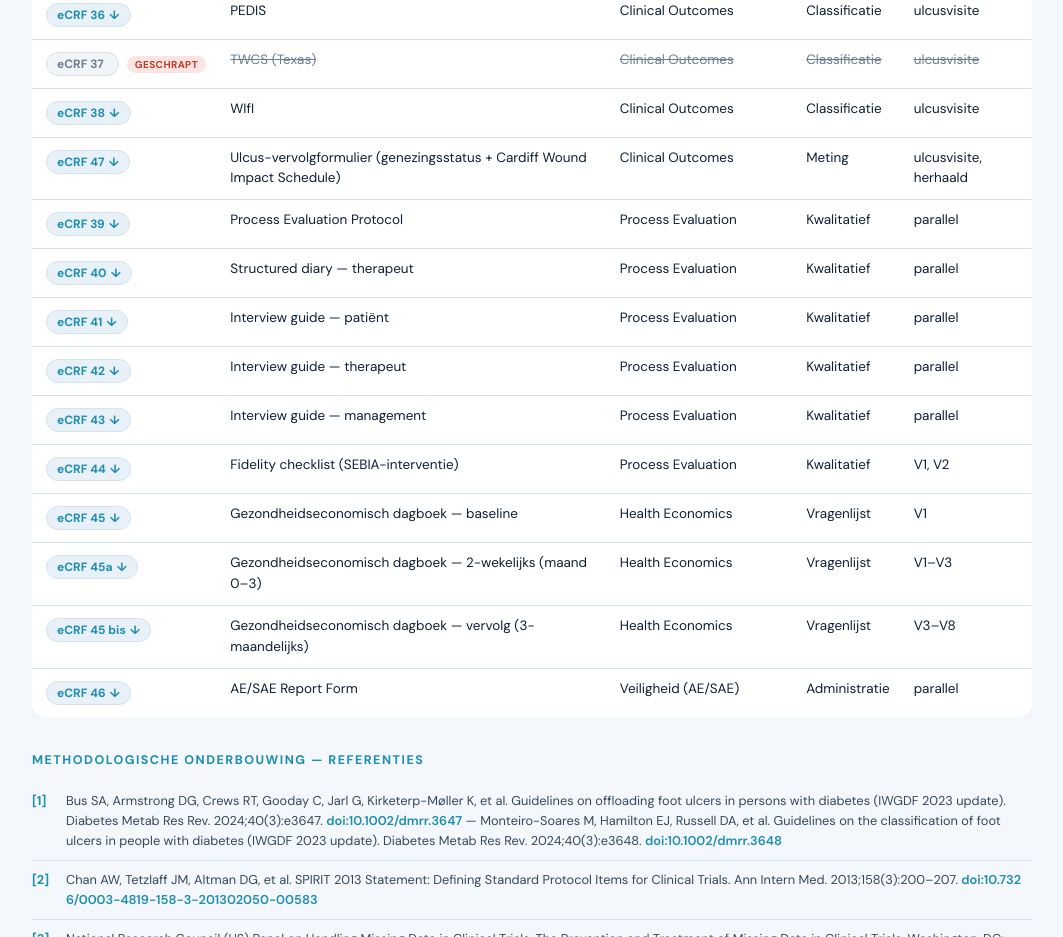
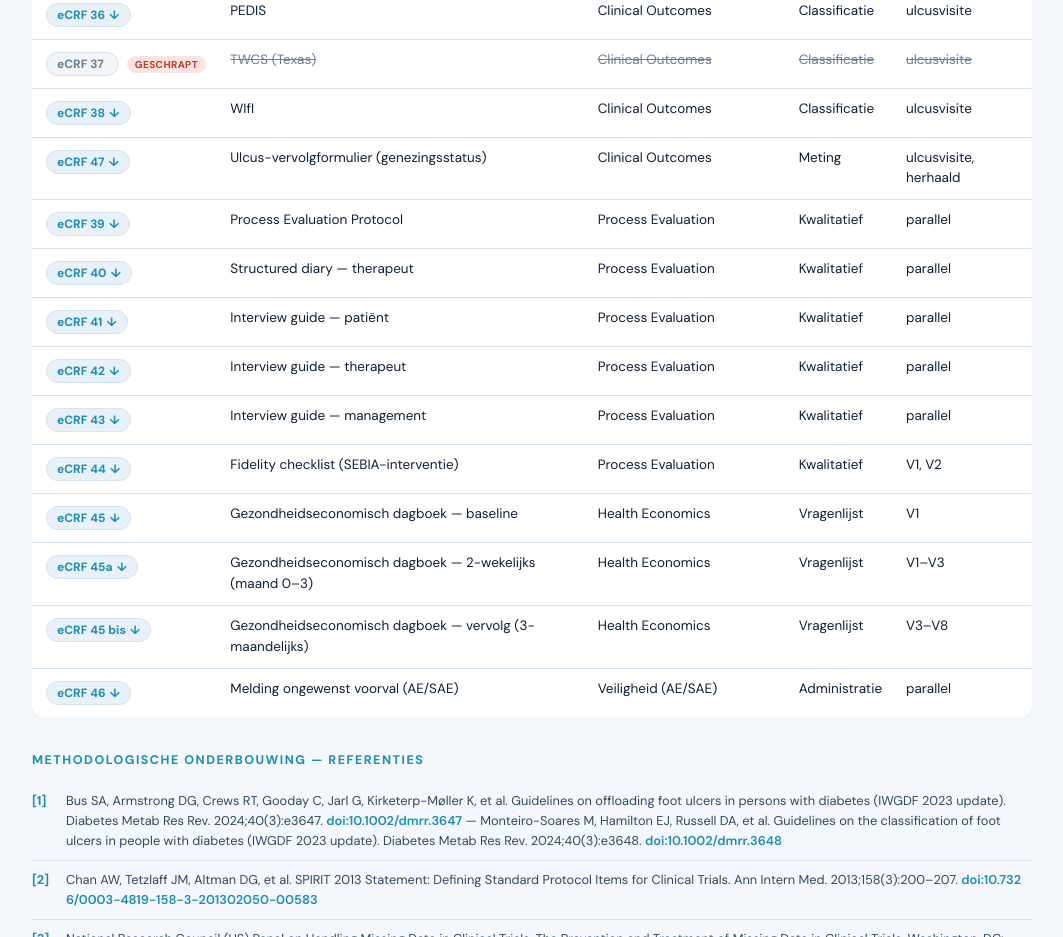
Before and after one commit to Dellfs/paradise-project, a website: page protocol-analyse.html in a window 1280 px wide. Shown: the part 5833-6770 px from the top of the page, without its empty margins (108-1171 px from the left). Drawn offline with Linux system fonts and the light colour scheme.

Commit message:
Cardiff definitief geschrapt, referentielijst hersteld, eCRF 46/47 in huisstijl
Cardiff Wound Impact Schedule (definitieve teambeslissing: licentieplichtig en de
herafname op 12 weken is niet haalbaar) - alle sporen verwijderd:
- protocol §5.5.6: zin over afname op 4/12 weken weg
- eCRF 47: herleid tot uitsluitend genezingsstatus-tracking
- visite-checklist.html: item in de ulcusopvolging vervangen door genezingsstatus (eCRF 47)
- protocol-analyse.html: 47b-link en Cardiff in het rijlabel weg
- eCRF 47b (plaatshouder) verwijderd uit Per nummer en Per visite
Het COS-eindpunt 'health-related quality of life' blijft gedekt via EQ-5D-5L (eCRF 21).

Referentielijst §12 (was leeg, blokkerend voor EC-indiening):
- De tekst bevatte 68 Mendeley-citatievelden die wel als superscript renderden
  (nummers 1-42), maar de bibliografie zelf was nooit ingevoegd. De volledige lijst
  is gereconstrueerd uit de ingebedde citatiedata en toegevoegd.
- De 2 artikelen toegevoegd als referentie 43 (Core Outcome Set, Diabetes Care 2024)
  en 44 (Core Descriptor Set, Diabetologia 2026).
- Aandachtspunt in het rapport: enkele bronnen staan dubbel in Mendeley (16=19,
  17=22, 18=25, 29=33, 28~40) en kregen daardoor twee nummers.

Opmaak eCRF 46 en 47 volledig herbouwd met eCRF 38 als sjabloon, zodat ze identiek
zijn aan de bestaande eCRF's: gecentreerde titel "eCRF Document NN:", sectiekoppen
via de benoemde stijl 'Stijl3', bodytekst 12pt zwart, checkboxes in Segoe UI Symbol.

```diff
--- a/protocol-analyse.html
+++ b/protocol-analyse.html
@@ -161,8 +161,7 @@ var ECRF_FILES={
 "45a":"(e)CRF/Per nummer/45a_Gezondheidseconomisch dagboek (2-wekelijks, maand 0-3).docx",
 "45b":"(e)CRF/Per nummer/45b_Gezondheidseconomisch dagboek (vervolg).docx",
 "46":"(e)CRF/Per nummer/46_AE-SAE Report Form.docx",
-"47":"(e)CRF/Per nummer/47_Ulcus-vervolgformulier.docx",
-"47b":"(e)CRF/Per nummer/47b_Cardiff Wound Impact Schedule (te bevestigen).docx"
+"47":"(e)CRF/Per nummer/47_Ulcus-vervolgformulier.docx"
 };
 function ecrf(n,label){var f=ECRF_FILES[n];var txt=label||('eCRF '+n.replace('b',' bis'));if(f){return '<a class="ecrf" href="'+encodeURI(f)+'" target="_blank" rel="noopener" title="'+f.replace(/"/g,'&quot;')+'">'+txt+'</a>';}return '<span class="ecrf off" title="'+tr(["bestand niet beschikbaar","file not available"])+'">'+txt+'</span>';}
 function ecrfList(arr){return '<span class="ecrflist">'+arr.map(function(n){return ecrf(n);}).join('')+'</span>';}
@@ -314,7 +313,7 @@ var ECRF_ROWS=[
  ["36","clinical","PEDIS",tr(["ulcusvisite","ulcer visit"]),"classificatie"],
  ["37","clinical","TWCS (Texas)",tr(["ulcusvisite","ulcer visit"]),"classificatie","dropped"],
  ["38","clinical","WIfI",tr(["ulcusvisite","ulcer visit"]),"classificatie"],
- ["47","clinical",tr(["Ulcus-vervolgformulier (genezingsstatus + Cardiff Wound Impact Schedule)","Ulcer follow-up form (healing status + Cardiff Wound Impact Schedule)"]),tr(["ulcusvisite, herhaald","ulcer visit, repeated"]),"meting"],
+ ["47","clinical",tr(["Ulcus-vervolgformulier (genezingsstatus)","Ulcer follow-up form (healing status)"]),tr(["ulcusvisite, herhaald","ulcer visit, repeated"]),"meting"],
  ["39","process","Process Evaluation Protocol",tr(["parallel","parallel"]),"kwalitatief"],
  ["40","process",tr(["Structured diary &#8212; therapeut","Structured diary &#8212; therapist"]),tr(["parallel","parallel"]),"kwalitatief"],
  ["41","process",tr(["Interview guide &#8212; patiënt","Interview guide &#8212; patient"]),tr(["parallel","parallel"]),"kwalitatief"],
@@ -324,7 +323,7 @@ var ECRF_ROWS=[
  ["45","health",tr(["Gezondheidseconomisch dagboek &#8212; baseline","Health-economic diary &#8212; baseline"]),"V1","vragenlijst"],
  ["45a","health",tr(["Gezondheidseconomisch dagboek &#8212; 2-wekelijks (maand 0&#8211;3)","Health-economic diary &#8212; bi-weekly (month 0&#8211;3)"]),"V1&#8211;V3","vragenlijst"],
  ["45b","health",tr(["Gezondheidseconomisch dagboek &#8212; vervolg (3-maandelijks)","Health-economic diary &#8212; follow-up (3-monthly)"]),"V3&#8211;V8","vragenlijst"],
- ["46","safety",tr(["AE/SAE Report Form","AE/SAE Report Form"]),tr(["parallel","parallel"]),"administratie"]
+ ["46","safety",tr(["Melding ongewenst voorval (AE/SAE)","Adverse event report form (AE/SAE)"]),tr(["parallel","parallel"]),"administratie"]
 ];
 
 h+='<div class="sh">'+tr(["Achtergrond &amp; doel","Background &amp; purpose"])+'</div>';
```
Also changed, not shown: visite-checklist.html (+1 -1 lines), 8 other files.
